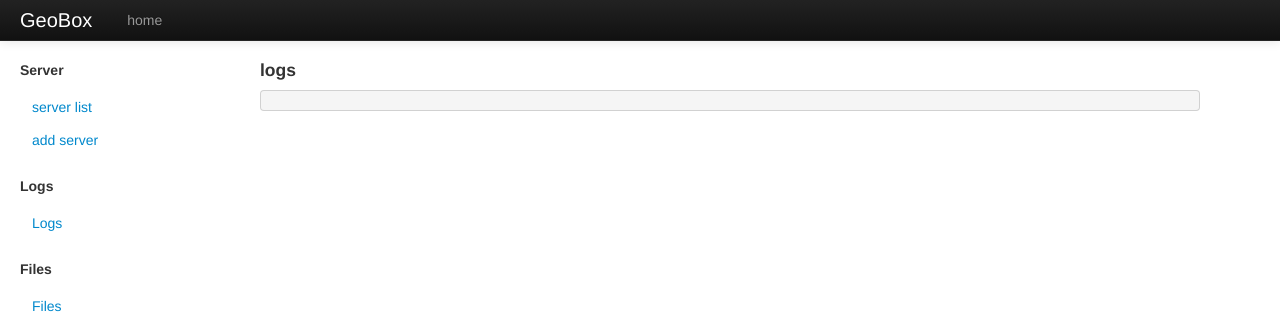
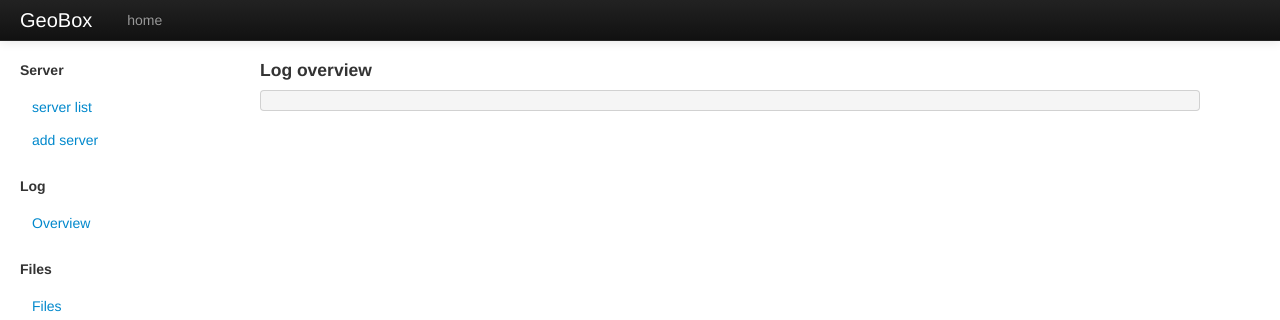
Before and after one commit to geobox-infrastructure/gbi-client, a Python web app: template app/geobox/web/templates/admin/log_view.html in a window 1280 px wide. Shown: the top 320 px of the page. Run offline with Jinja, Linux system fonts and the light colour scheme; the template is opened without the code that fills it, so the values that code supplies are empty.

Commit message:
Renamed admin log view texts

```diff
--- a/app/geobox/web/templates/admin.html
+++ b/app/geobox/web/templates/admin.html
@@ -31,12 +31,12 @@
                         </a>
                     </li>
                 </ul>
-                <h5>{{ _('Logs') }}</h5>
+                <h5>{{ _('Log') }}</h5>
                 <ul class="nav nav-pills nav-stacked">
 
                     <li class="{% if url_for('admin.log_view') == request.path %}active{% endif%}">
                         <a href="{{ url_for('admin.log_view') }}">
-                            {{ _('Logs') }}
+                            {{ _('Overview') }}
                         </a>
                     </li>
                 </ul>
--- a/app/geobox/web/templates/admin/log_view.html
+++ b/app/geobox/web/templates/admin/log_view.html
@@ -4,7 +4,7 @@
 
 {% block content_right %}
 
-<h4>{{_('logs')}}</h4>
+<h4>{{_('Log overview')}}</h4>
 <pre class="pre-scrollable" id="log_view">{{ log }}</pre>
 
 {% endblock %}
```
Also changed, not shown: app/geobox/web/translations/de/LC_MESSAGES/messages.po, 2 other files.
